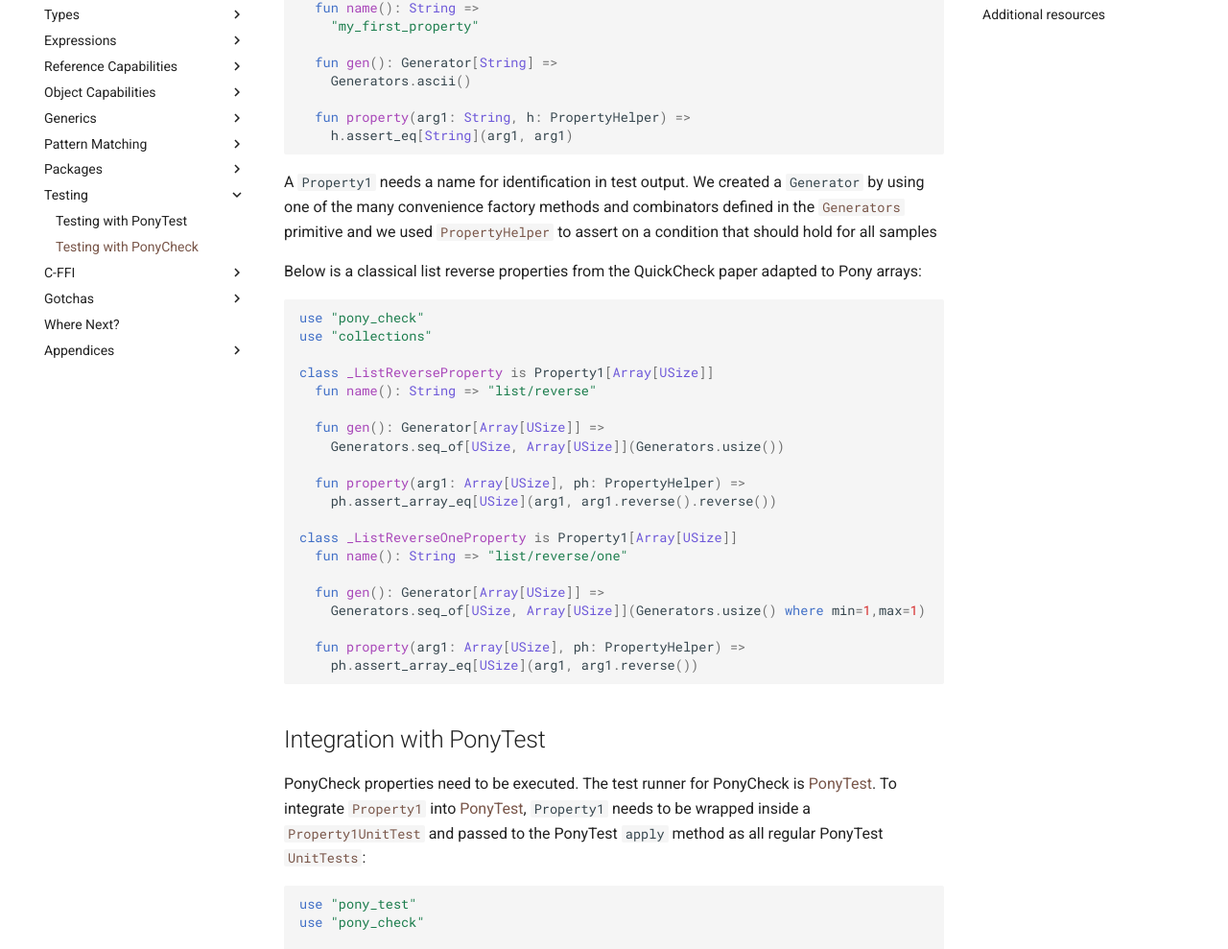
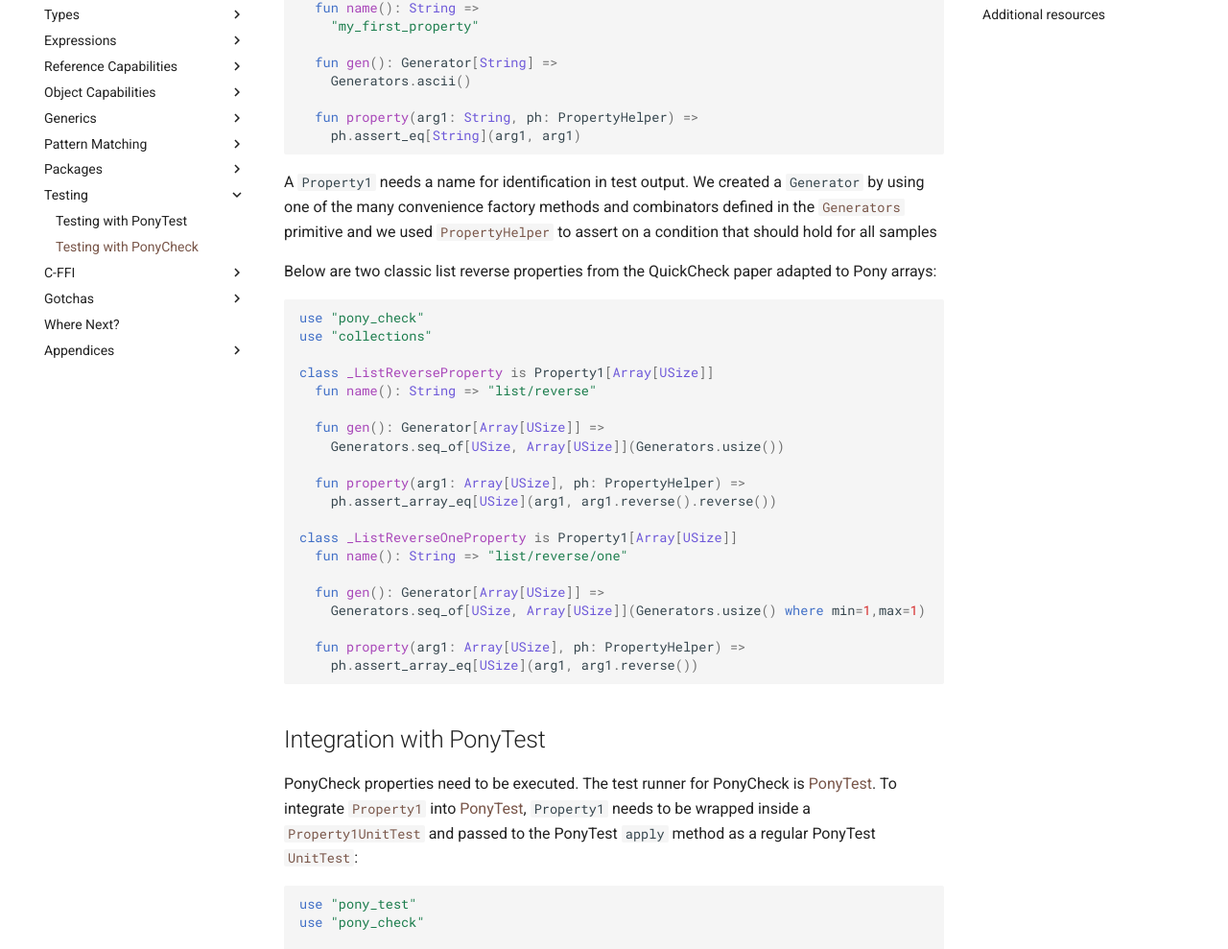
Before and after one commit to ponylang/pony-tutorial, an MkDocs documentation site: the page built from docs/testing/ponycheck.md, in a window 1280 px wide and 1400 px high, scrolled down 842 px. Shown: the part 147-1136 px from the top of the window at 96% size. Built offline with MkDocs 1.6.1 and Material for MkDocs 9.7.7, drawn with Linux system fonts in a browser that asks for light colours; comment, search, counter and statistics services are not loaded.

Commit message:
Fix links and language

````diff
--- a/docs/testing/ponycheck.md
+++ b/docs/testing/ponycheck.md
@@ -28,13 +28,13 @@
   fun gen(): Generator[String] =>
     Generators.ascii()
 
-  fun property(arg1: String, h: PropertyHelper) =>
-    h.assert_eq[String](arg1, arg1)
+  fun property(arg1: String, ph: PropertyHelper) =>
+    ph.assert_eq[String](arg1, arg1)
 ```
 
-A `Property1` needs a name for identification in test output. We created a `Generator` by using one of the many convenience factory methods and combinators defined in the [`Generators`](https://stdlib.ponylang.iok/pony_check-Generators) primitive and we used [`PropertyHelper`](https://stdlib.ponylang.io/pony_check-PropertyHelper) to assert on a condition that should hold for all samples
+A `Property1` needs a name for identification in test output. We created a `Generator` by using one of the many convenience factory methods and combinators defined in the [`Generators`](https://stdlib.ponylang.io/pony_check-Generators) primitive and we used [`PropertyHelper`](https://stdlib.ponylang.io/pony_check-PropertyHelper) to assert on a condition that should hold for all samples
 
-Below is a classical list reverse properties from the QuickCheck paper adapted to Pony arrays:
+Below are two classic list reverse properties from the QuickCheck paper adapted to Pony arrays:
 
 ```pony
 use "pony_check"
@@ -61,7 +61,7 @@
 
 ## Integration with PonyTest
 
-PonyCheck properties need to be executed. The test runner for PonyCheck is [PonyTest](https://stdlib.ponylang.org/pony_test--index). To integrate [`Property1`](https://stdlib.ponylang.io/pony_check-Property1) into [PonyTest](https://stdlib.ponylang.org/pony_test--index), `Property1` needs to be wrapped inside a [`Property1UnitTest`](hhttps://stdlib.ponylang.io/pony_check-Property1UnitTest) and passed to the PonyTest `apply` method as all regular PonyTest [`UnitTests`](https://stdlib.ponylang.org/pony_test-UnitTest):
+PonyCheck properties need to be executed. The test runner for PonyCheck is [PonyTest](https://stdlib.ponylang.io/pony_test--index). To integrate [`Property1`](https://stdlib.ponylang.io/pony_check-Property1) into [PonyTest](https://stdlib.ponylang.io/pony_test--index), `Property1` needs to be wrapped inside a [`Property1UnitTest`](hhttps://stdlib.ponylang.io/pony_check-Property1UnitTest) and passed to the PonyTest `apply` method as a regular PonyTest [`UnitTest`](https://stdlib.ponylang.io/pony_test-UnitTest):
 
 ```pony
 use "pony_test"
@@ -76,7 +76,7 @@
 ```
 
 It is also possible to integrate any number of properties directly into one
-[`UnitTest`](https://stdlib.ponylang.org/pony_test-UnitTest) using the [`PonyCheck.forAll`](https://stdlib.ponylang.io/pony_check-ponycheck) convenience function:
+[`UnitTest`](https://stdlib.ponylang.io/pony_test-UnitTest) using the [`PonyCheck.forAll`](https://stdlib.ponylang.io/pony_check-PonyCheck) convenience function:
 
 ```pony
 class _ListReverseProperties is UnitTest
````
